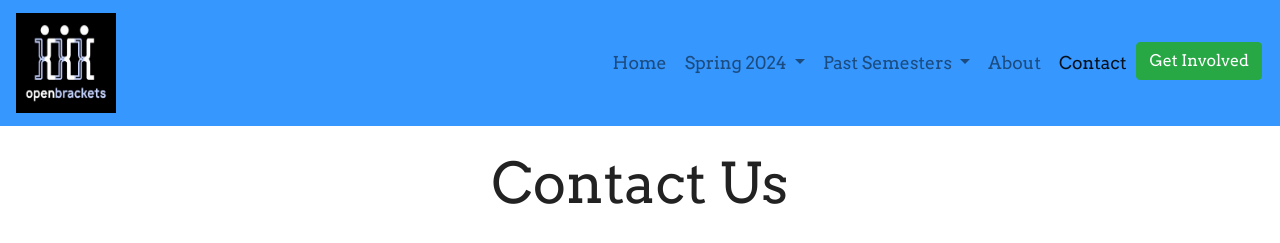
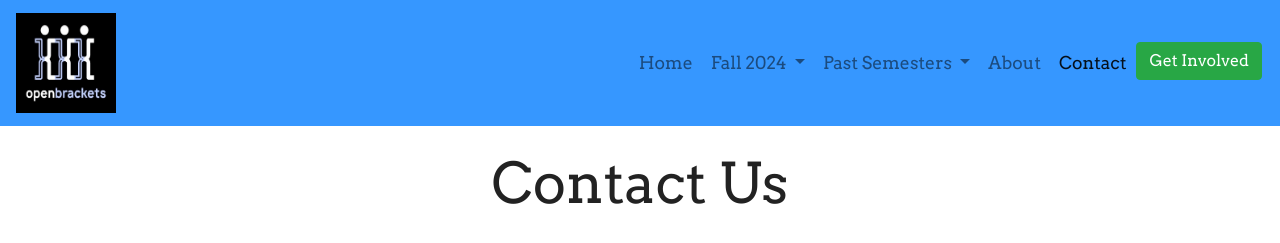
Before and after one commit to qpwoeirut/OpenBrackets-website, a Jekyll site: the page built from contact.html, in a window 1280 px wide. Shown: the top 243 px of the page. Built offline with Jekyll 4.4.1, drawn with Linux system fonts in a browser that asks for light colours.

Commit message:
Update default.html
Updated for fall 2024

```diff
--- a/_layouts/default.html
+++ b/_layouts/default.html
@@ -41,44 +41,37 @@
             <li id="home-nav" class="nav-item">
                 <a class="nav-link" href="/">Home</a>
             </li>
-            <li id="spring2024-nav" class="nav-item dropdown">
+            <li id="fall2024-nav" class="nav-item dropdown">
                 <button class="dropdown-toggle nav-link" type="button" data-toggle="dropdown" aria-haspopup="true"
                         aria-expanded="false">
-                    Spring 2024
+                    Fall 2024
                 </button>
                 <ul class="dropdown-menu">
                     <li>
-                        <a class="nav-link dropdown-item" href="/spring2024/index.html">
+                        <a class="nav-link dropdown-item" href="/fall2024/index.html">
                             <button class="dropdown-item" type="button">
                                 Summary
                             </button>
                         </a>
                     </li>
                     <li>
-                        <a class="nav-link dropdown-item" href="/spring2024/beginningPython.html">
+                        <a class="nav-link dropdown-item" href="/fall2024/beginningPython.html">
                             <button class="dropdown-item" type="button">
                                 Beginning Programming (in Python)
                             </button>
                         </a>
                     </li>
                     <li>
-                        <a class="nav-link dropdown-item" href="/spring2024/intermediatePython.html">
+                        <a class="nav-link dropdown-item" href="/fall2024/intermediatePython.html">
                             <button class="dropdown-item" type="button">
                                 Intermediate Programming (in Python)
                             </button>
                         </a>
                     </li>
                     <li>
-                        <a class="nav-link dropdown-item" href="/spring2024/beginningWebDevelopment.html">
+                        <a class="nav-link dropdown-item" href="/fall2024/beginningWebDevelopment.html">
                             <button class="dropdown-item" type="button">
                                 Beginning Web Development
-                            </button>
-                        </a>
-                    </li>
-                    <li>
-                        <a class="nav-link dropdown-item" href="/spring2024/uganda.html">
-                            <button class="dropdown-item" type="button">
-                                Uganda Classes
                             </button>
                         </a>
                     </li>
@@ -323,6 +316,41 @@
                             </li>
                         </ul>
                     </li>
+                    <li class="nav-item dropdown dropright">
+                        <a class="btn dropdown-item dropdown-toggle" data-toggle="dropdown" aria-expanded="false">
+                            Spring 2024
+                        </a>
+                        <ul class="dropdown-menu dropright">
+                            <li>
+                                <a class="nav-link dropdown-item" href="/spring2024/beginningPython.html">
+                                    <button class="dropdown-item" type="button">
+                                        Beginning Programming (in Python)
+                                    </button>
+                                </a>
+                            </li>
+                            <li>
+                                <a class="nav-link dropdown-item" href="/spring2024/intermediatePython.html">
+                                    <button class="dropdown-item" type="button">
+                                        Intermediate Programming (in Python)
+                                    </button>
+                                </a>
+                            </li>
+                            <li>
+                                <a class="nav-link dropdown-item" href="/spring2024/beginningWebDevelopment.html">
+                                    <button class="dropdown-item" type="button">
+                                        Beginning Web Development
+                                    </button>
+                                </a>
+                            </li>
+                            <li>
+                                <a class="nav-link dropdown-item" href="/spring2024/uganda.html">
+                                    <button class="dropdown-item" type="button">
+                                        Uganda Classes
+                                    </button>
+                                </a>
+                            </li>
+                        </ul>
+                    </li>
                 </ul>
             </li>
             <!--            <li id="hallOfFame-nav" class="nav-item">-->
```
